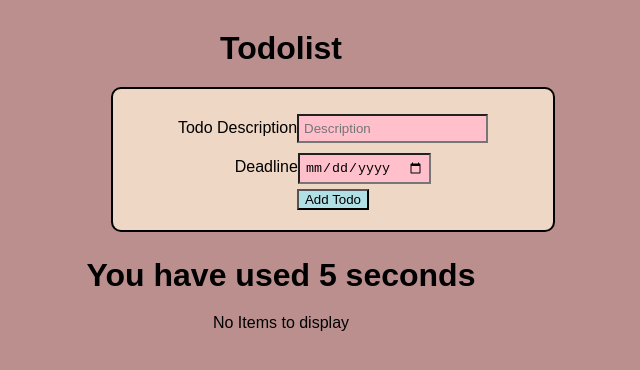
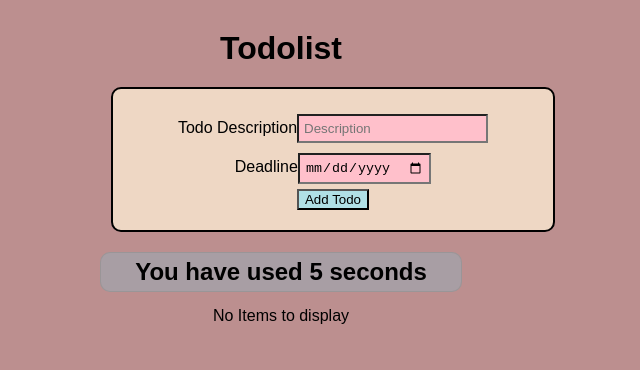
Before and after one commit to soujanyapolavarapu/hyf-homework, a React (Create React App) app in the folder react/week3/react_week3/: page / in a window 1280 px wide. Shown: the top 370 px of the page, without its empty margins (359-999 px from the left). Built offline with nearby package versions, Linux system fonts and the light colour scheme; no server answers.

Commit message:
modified Timer.js file

```diff
--- a/react/week3/react_week3/src/Timer.js
+++ b/react/week3/react_week3/src/Timer.js
@@ -18,7 +18,7 @@ const Timer= ()=> {
 
     return(
         <div>
-            <h1>You have used {time} seconds</h1>
+            <h2>You have used {time} seconds</h2>
         </div>
     )
 }
```
